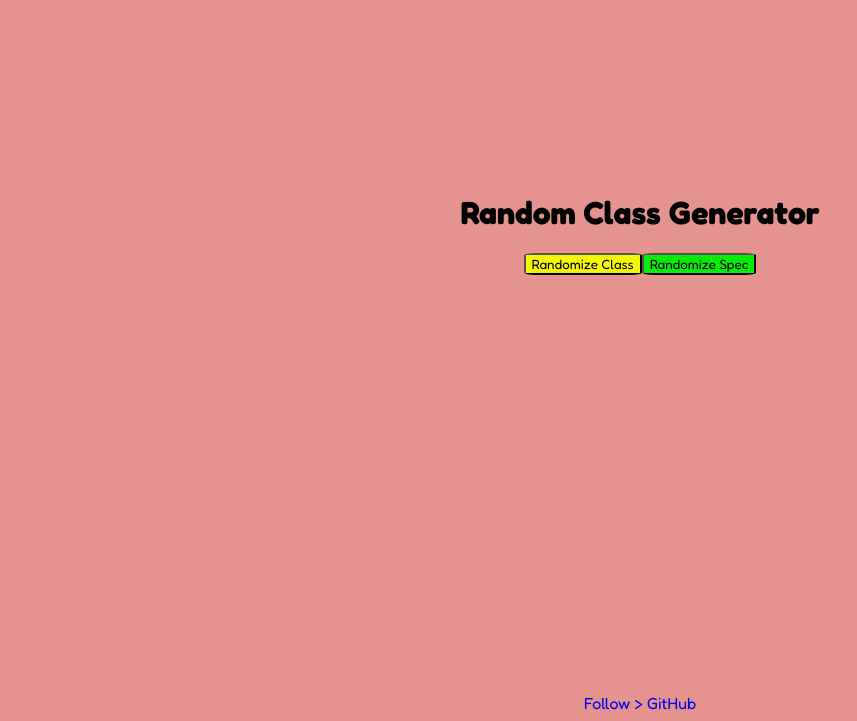
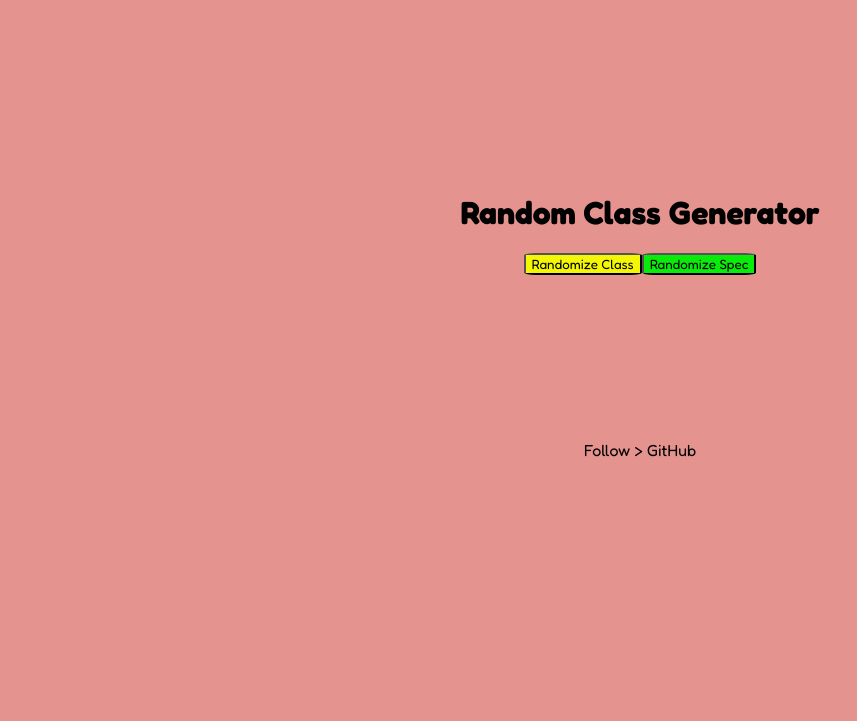
Before and after one commit to Ids-hamstra/random-char-generator, a plain HTML site: page index.html in a window 1280 px wide. Shown: the part 100-821 px from the top of the page, without its empty margins (0-857 px from the left). After the commit the page ends 800 px from the top, so only its background shows below. Drawn offline with Linux system fonts and the light colour scheme.

Commit message:
removed scrollbar fixed css

```diff
--- a/style.css
+++ b/style.css
@@ -3,6 +3,11 @@
 body{
     background: rgb(228, 147, 142);
     font-family: 'Fredoka', 'Sans-serif';
+    overflow: hidden;
+}
+
+a {
+    color: #000;
 }
 
 a:link, a:visited, a:active {
@@ -47,7 +52,7 @@ button {
 .footer {
     display: flex;
     justify-content: center;
-    margin-top: 30%;
+    margin-top: 10%;
 }
 
 #outputClass {
```
